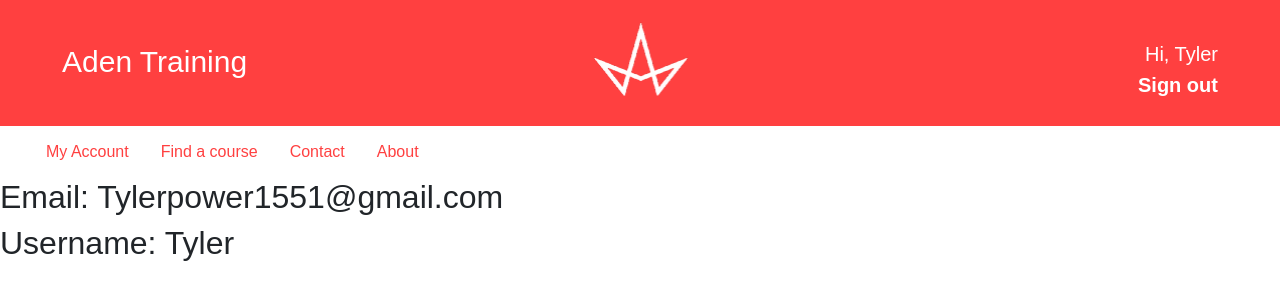
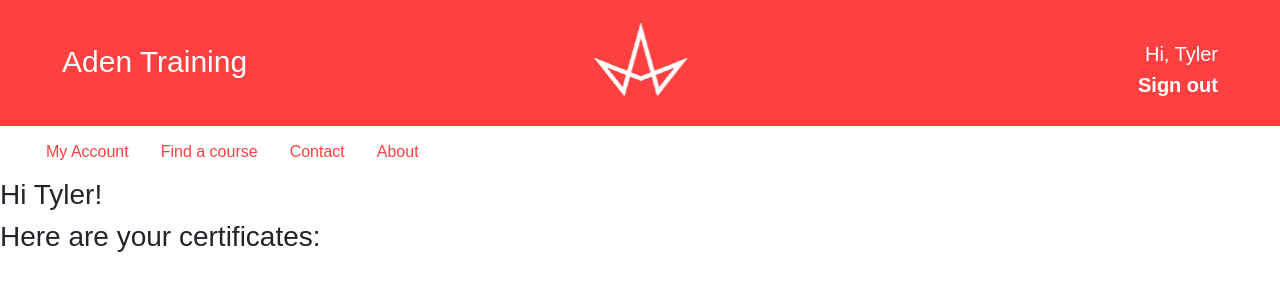
Before and after one commit to Aden-Training/Training_Portal, a Flask app: page /customerHome in a window 1280 px wide. Shown: the top 300 px of the page. Run offline with Flask 2, Linux system fonts and the light colour scheme; a user stored in the database is signed in; data comes from the database, SQL or seed files in the repository; both versions use the stored data as it was after the commit; some libraries are stand-ins or nearby versions.

Commit message:
certificates sending

```diff
--- a/app.py
+++ b/app.py
@@ -7,6 +7,7 @@ import sqlite3
 import bcrypt
 import random
 import smtplib, ssl
+import os
 
 import email, smtplib, ssl
 from email import encoders
@@ -40,7 +41,8 @@ def requires_bus_login(f):
 
 conn = sqlite3.connect("db/database.db")
 
-conn.execute("CREATE TABLE IF NOT EXISTS customers (email TEXT, username TEXT, password TEXT)")
+conn.execute("CREATE TABLE IF NOT EXISTS customers (email TEXT UNIQUE, username TEXT, password TEXT)")
+conn.execute("CREATE TABLE IF NOT EXISTS certificates(email TEXT, username TEXT, certificate TEXT)")
 conn.execute("CREATE TABLE IF NOT EXISTS businesses (email TEXT, username TEXT, password TEXT, industry TEXT)")
 conn.execute("CREATE TABLE IF NOT EXISTS courses (course_name TEXT, description TEXT, catagory TEXT, thumbnail TEXT)")
 conn.execute("CREATE TABLE IF NOT EXISTS bookings (course_name TEXT, person_booked TEXT, persons_email TEXT)")
@@ -150,6 +152,8 @@ def register():
 
             status = session['logged_in'] = True
             session['user'] = request.form['username']
+
+            os.mkdir('static/certificates/' + username +'/')
 
             return redirect('/')
 
@@ -332,14 +336,29 @@ def peoplebooked(coursename):
 def awardcertificate():
     if request.method=="POST":
 
+        email = request.form['recipiantEmail']
+
+        con = sqlite3.connect('db/database.db')
+
+        cur = con.cursor()
+
+        cur = con.execute("SELECT username FROM customers WHERE email = ?",[email])
+
+        username = cur.fetchone()[0]
+
         docName = request.form['docName']
         recipiantEmail = request.form['recipiantEmail']
         f = request.files['PDFfile']
 
-        path = "static/certificates/" + docName + ".pdf"
-        f.save('static/certificates/' + docName + '.pdf')
+        path = "static/certificates/" + username + "/" + docName + ".pdf"
 
+        with sqlite3.connect('db/database.db') as con:
+            cur = con.cursor()
+            cur.execute("INSERT into certificates VALUES (?,?,?)",(username,email,path))
+
+        f.save('static/certificates/' + username + '/' + docName + '.pdf')
         sendCertificate(recipiantEmail, path)
+        return redirect('/customerHome')
 
     return render_template('awardcertificate.html')
 
--- a/templates/customerHome.html
+++ b/templates/customerHome.html
@@ -1,5 +1,8 @@
 {% extends "base.html" %}
 {% block content %}
-<h2>Email: {{customers["email"]}}</h2>
-<h2>Username: {{customers["username"]}}</h2>
+<h3>Hi {{customers["username"]}}!</h3>
+<h3>Here are your certificates:</h3>
+
+<a href=""></a>
+
 {% endblock %}
```
Also changed, not shown: db/database.db, 2 other files.
